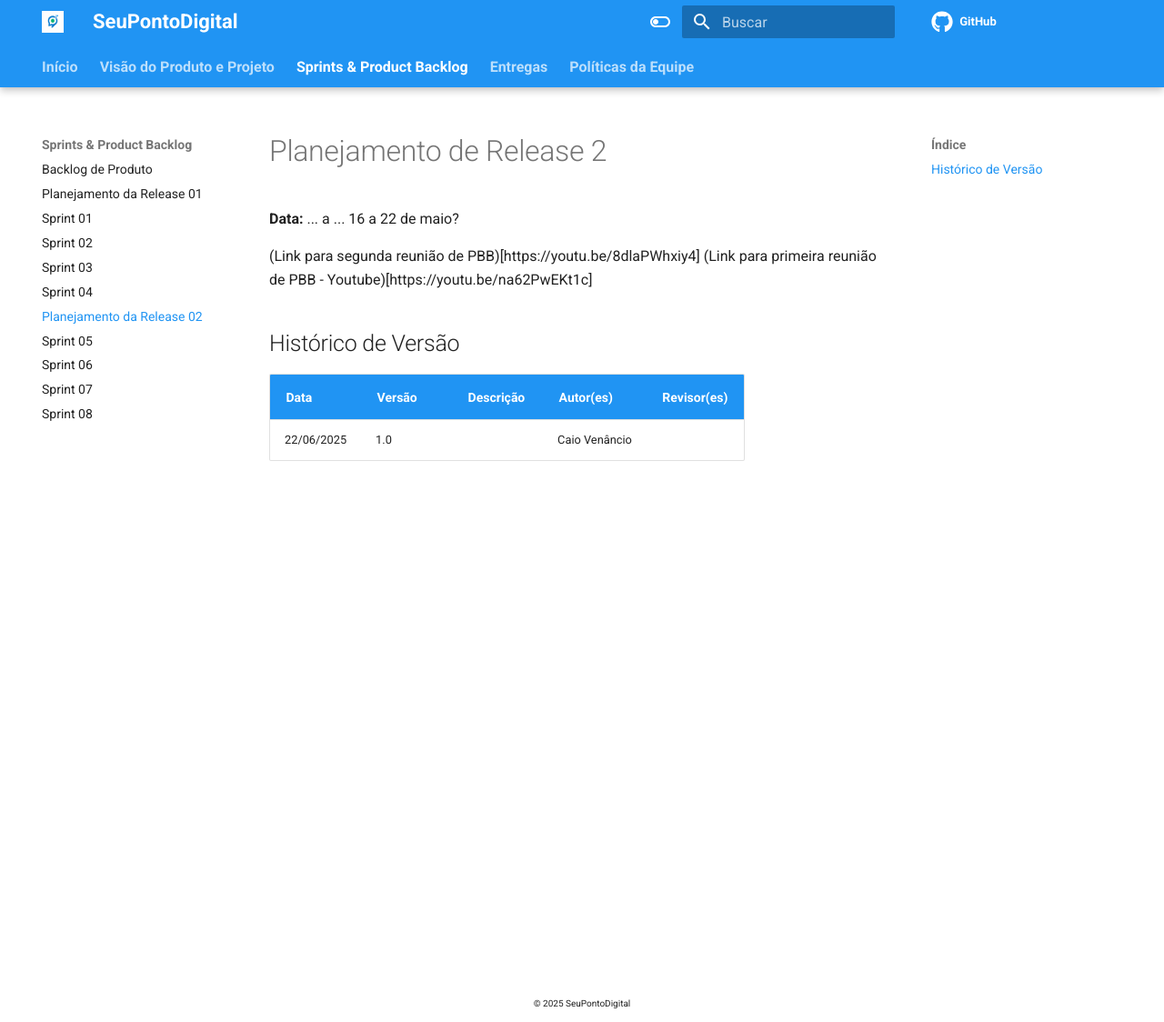
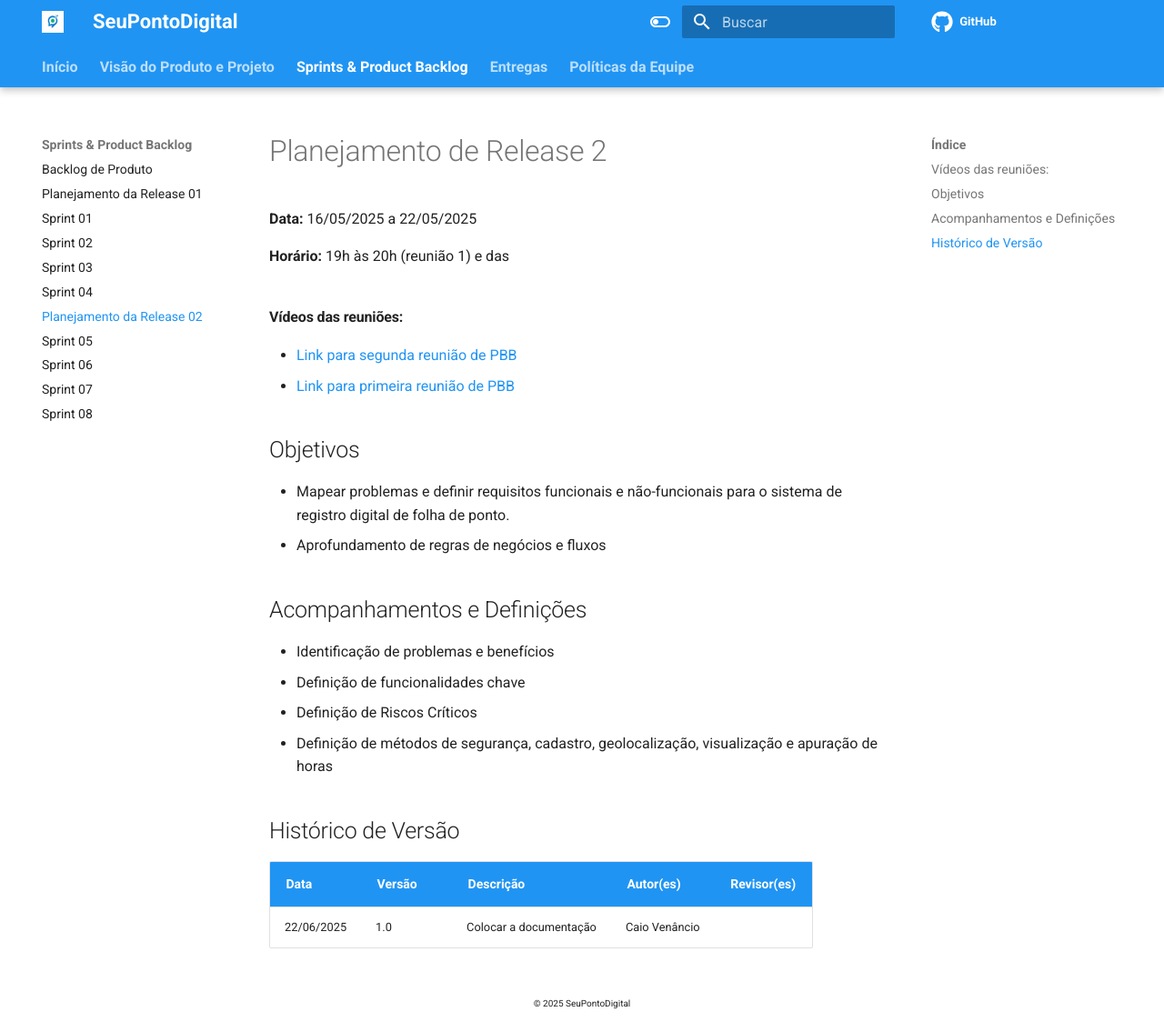
Before and after one commit to mdsreq-fga-unb/2025.1-T01-SeuPontoDigital, an MkDocs documentation site: the page built from docs/sprints/release02.md, in a window 1280 px wide and 1124 px high. Shown: the whole window at 91% size. Built offline with MkDocs 1.6.1 and Material for MkDocs 9.7.7, drawn with Linux system fonts in a browser that asks for light colours; comment, search, counter and statistics services are not loaded.

Commit message:
feat: Adicionando Release 2

```diff
--- a/docs/sprints/release02.md
+++ b/docs/sprints/release02.md
@@ -1,13 +1,27 @@
 # Planejamento de Release 2
 
-**Data:** ... a ...
-16 a 22 de maio?
+**Data:** 16/05/2025 a 22/05/2025
 
-(Link para segunda reunião de PBB)[https://youtu.be/8dlaPWhxiy4]
-(Link para primeira reunião de PBB - Youtube)[https://youtu.be/na62PwEKt1c]
+**Horário:** 19h às 20h (reunião 1) e das
+<br><br>
+
+#### Vídeos das reuniões:
+- [Link para segunda reunião de PBB](https://youtu.be/8dlaPWhxiy4) <br>
+- [Link para primeira reunião de PBB](https://youtu.be/na62PwEKt1c)<br>
+
+## Objetivos
+- Mapear problemas e definir requisitos funcionais e não-funcionais para o sistema de registro digital de folha de ponto.
+- Aprofundamento de regras de negócios e fluxos
+
+## Acompanhamentos e Definições
+- Identificação de problemas e benefícios
+- Definição de funcionalidades chave
+- Definição de Riscos Críticos
+- Definição de métodos de segurança, cadastro, geolocalização, visualização e apuração de horas
+
 
 ## Histórico de Versão
 
 | Data       | Versão | Descrição                                                                 | Autor(es)         | Revisor(es)        |
 |------------|--------|---------------------------------------------------------------------------|-------------------|--------------------|
-| 22/06/2025 | 1.0    |                                                                           |  Caio Venâncio    |                    |
+| 22/06/2025 | 1.0    |  Colocar a documentação                                                   |  Caio Venâncio    |                    |
```
Also changed, not shown: docs/sprints/release01.md (+10 -7 lines).
